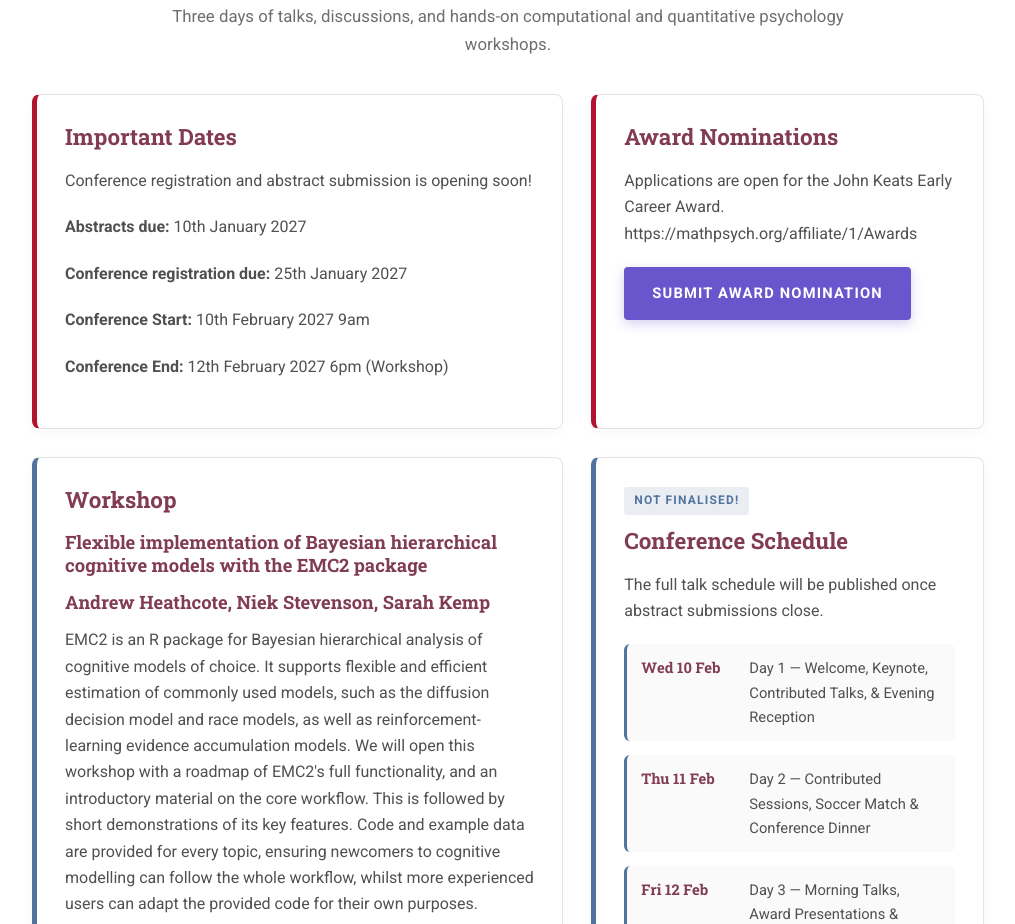
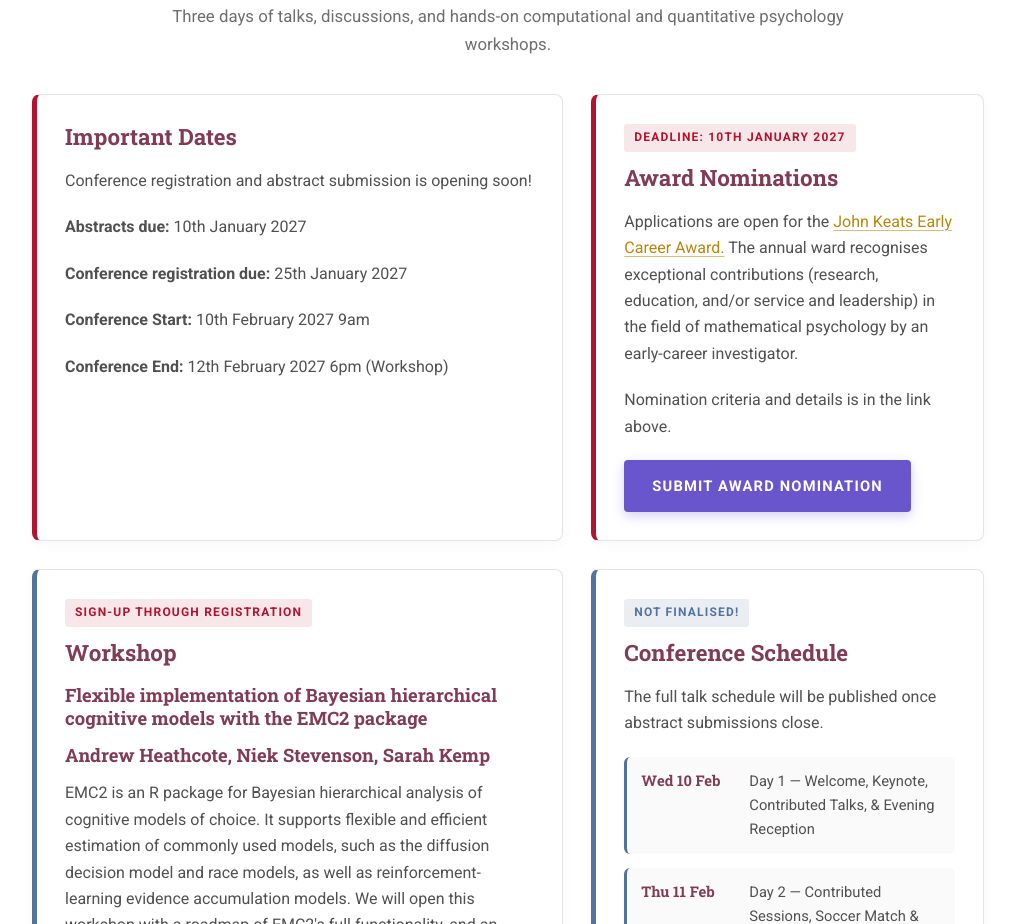
Before and after one commit to WilliamNgiam/ampc2027, a plain HTML site: page index.html in a window 1280 px wide. Shown: the part 1060-1984 px from the top of the page, without its empty margins (132-1147 px from the left). Drawn offline with Linux system fonts and the light colour scheme.

Commit message:
add tags to cards in program

```diff
--- a/index.html
+++ b/index.html
@@ -138,17 +138,21 @@
                     </div>
 
                     <div class="info-card highlight-card">
-                        <!-- <span class="card-tag">Deadline: COB 23 October 2026</span> --->
+                        <span class="card-tag">Deadline: 10th January 2027</span>
                         <h3>Award Nominations</h3>
                         <p>
-                            Applications are open for the John Keats Early Career Award.
-                            https://mathpsych.org/affiliate/1/Awards
+                            Applications are open for the <a href="https://mathpsych.org/affiliate/1/Awards" target="_blank">John Keats Early Career Award.</a>
+                            The annual ward recognises exceptional contributions (research, education, and/or service and leadership) in the field of
+                            mathematical psychology by an early-career investigator.
+                        </p>
+                        <p>
+                            Nomination criteria and details is in the link above.
                         </p>
                         <a href="mailto:rachel.stephens@adelaide.edu.au?subject=AMPC%20John%20Keats%20" class="button">Submit Award Nomination</a>
                     </div>
 
                     <div class="info-card navy-card">
-                        <!-- <span class="card-tag">Deadline: COB 23 October 2026</span> --->
+                        <span class="card-tag">Sign-up through registration</span>
                         <h3>Workshop</h3>
                         <h4>Flexible implementation of Bayesian hierarchical cognitive models with the EMC2 package</h4>
                         <h4>Andrew Heathcote, Niek Stevenson, Sarah Kemp</h4>
```
